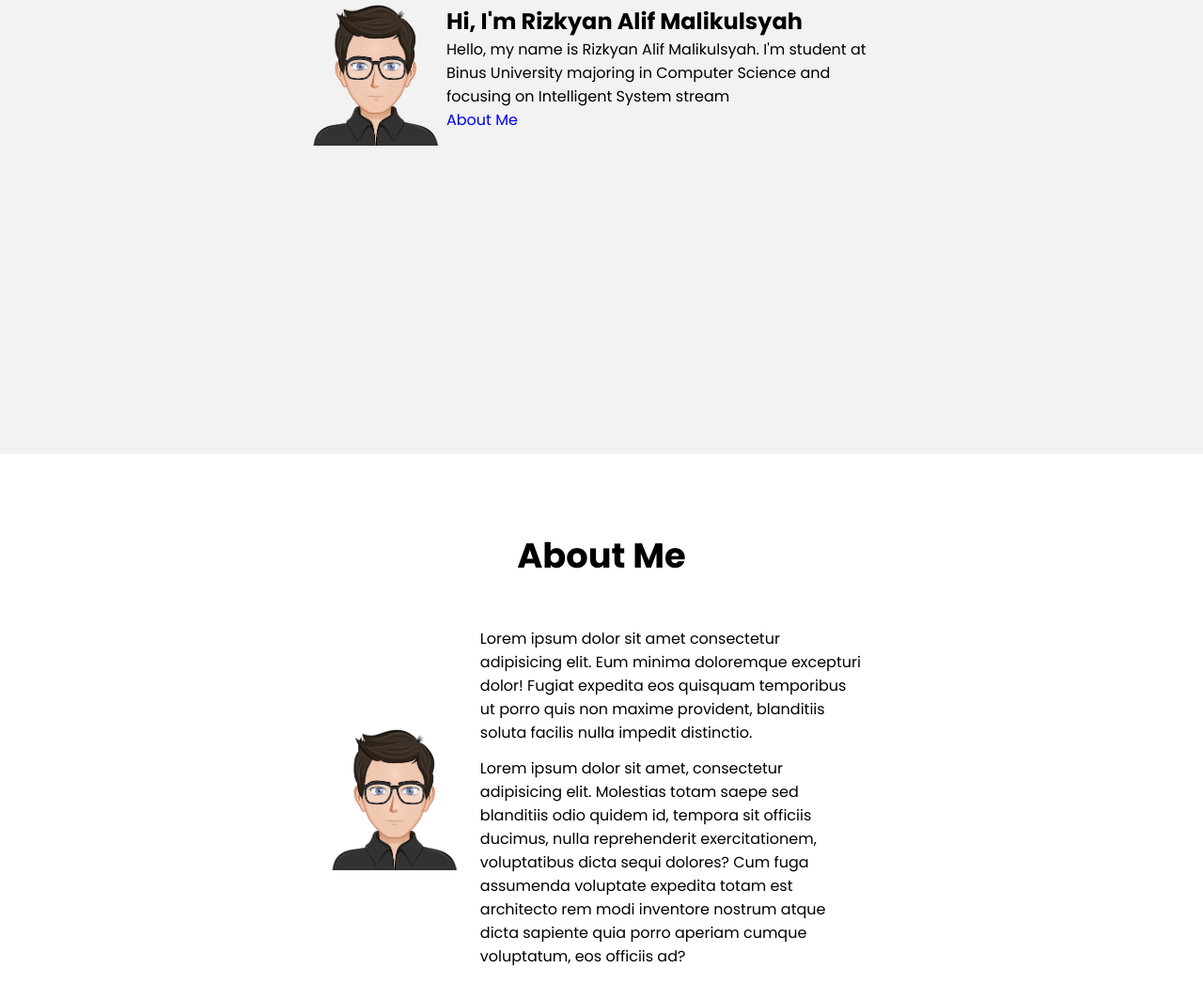
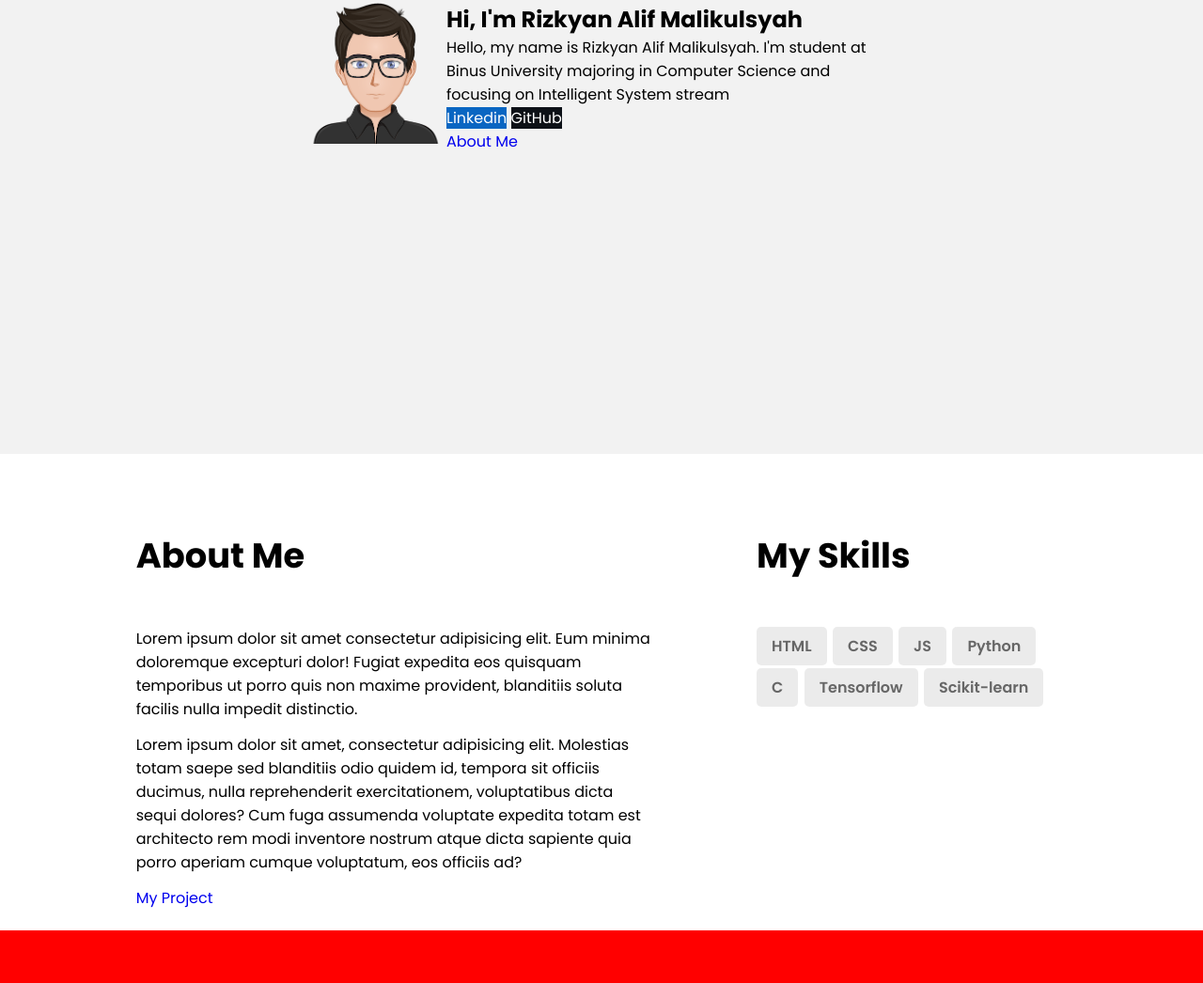
Before and after one commit to rizkyanalif/testResptempport, a plain HTML site: page index.html in a window 1280 px wide. Shown: the part 317-1363 px from the top of the page at 94% size. Drawn offline with Linux system fonts and the light colour scheme.

Commit message:
about and skills

```diff
--- a/index.html
+++ b/index.html
@@ -19,7 +19,6 @@
                 <div class="navbar-nav">
                     <a href="#home">Home</a>
                     <a href="#about">About</a>
-                    <a href="#skills">Skills</a>
                     <a href="#projects">Projects</a>
                 </div>
                 <div class="navbar-extra">
@@ -36,23 +35,40 @@
                 <div>
                     <h1>Hi, I'm Rizkyan Alif Malikulsyah</h1>
                     <p>Hello, my name is Rizkyan Alif Malikulsyah. I'm student at Binus University majoring in Computer Science and focusing on Intelligent System stream</p>
-                    <a href="#about" class="cta">About Me</a>
+                    <div class="cta">
+                        <div class="social">
+                            <a href="https://www.linkedin.com/" target="_blank" rel="noopener noreferrer" class='linkedin-button'>Linkedin</a>
+                            <a href="https://www.github.com/" target="_blank" rel="noopener noreferrer" class='github-button'>GitHub</a>
+                        </div>
+                        <div class="about-cta">
+                            <a href="#about" class="about-button">About Me</a>
+                        </div>
+                    </div>
                 </div>
             </main>
         </section>
 
         <section class="about" id="about">
-            <h1>About Me</h1>
-            <div class="content">
-                <div class="about-img">
-                    <img src="./asset/avatar.png" alt="My Photo" width="150">
+            <div class="about-me">
+                <h1>About Me</h1>
+                <p>Lorem ipsum dolor sit amet consectetur adipisicing elit. Eum minima doloremque excepturi dolor! Fugiat expedita eos quisquam temporibus ut porro quis non maxime provident, blanditiis soluta facilis nulla impedit distinctio.</p>
+                <p>Lorem ipsum dolor sit amet, consectetur adipisicing elit. Molestias totam saepe sed blanditiis odio quidem id, tempora sit officiis ducimus, nulla reprehenderit exercitationem, voluptatibus dicta sequi dolores? Cum fuga assumenda voluptate expedita totam est architecto rem modi inventore nostrum atque dicta sapiente quia porro aperiam cumque voluptatum, eos officiis ad?</p>
+                <a href="#projects" class="projects-button">My Project</a>
+            </div>
+            <div class="about-skills">
+                <h1>My Skills</h1>
+                <div class="skills">
+                    <div class="skills-skill">HTML</div>
+                    <div class="skills-skill">CSS</div>
+                    <div class="skills-skill">JS</div>
+                    <div class="skills-skill">Python</div>
+                    <div class="skills-skill">C</div>
+                    <div class="skills-skill">Tensorflow</div>
+                    <div class="skills-skill">Scikit-learn</div>
                 </div>
-                <div class="about-desc">
-                    <p>Lorem ipsum dolor sit amet consectetur adipisicing elit. Eum minima doloremque excepturi dolor! Fugiat expedita eos quisquam temporibus ut porro quis non maxime provident, blanditiis soluta facilis nulla impedit distinctio.</p>
-                    <p>Lorem ipsum dolor sit amet, consectetur adipisicing elit. Molestias totam saepe sed blanditiis odio quidem id, tempora sit officiis ducimus, nulla reprehenderit exercitationem, voluptatibus dicta sequi dolores? Cum fuga assumenda voluptate expedita totam est architecto rem modi inventore nostrum atque dicta sapiente quia porro aperiam cumque voluptatum, eos officiis ad?</p>
-                </div>
+                <a href="#projects" class="projects-button">My Project</a>
             </div>
-            </section>
+        </section>
 
         <section class="projects" id="projects">
             <h1>My Projects</h1>
--- a/style.css
+++ b/style.css
@@ -94,38 +94,61 @@ body{
     display: flex;
 }
 
+.home .content .cta .social .linkedin-button{
+    background-color: #0A66C2;
+    color: #FFFFFF;
+}
+.home .content .cta .social .github-button{
+    background-color: #0D1117;
+    color: #FFFFFF;
+}
+
 /* ABOUT */
 
 .about{
     padding: 5rem 7% 1.4rem;
+    display: flex;
+    align-items: flex-start;
+    justify-content: space-around;
+}
+
+.about .about-me{
+    flex: 1;
+    max-width: 50%;
+}
+
+.about .about-skills{
+    max-width: 30%;
 }
 
 .about h1{
-    text-align: center;
+    text-align: left;
     font-size: 2.3rem;
     margin-bottom: 3rem;
 }
 
-.about .content{
-    display: flex;
-    align-items: center;
-    justify-content: center;
-}
-
-.about .content .about-desc{
-    max-width: 40%;
-    padding: 0 1rem;
-}
-
-.about .content .about-desc p{
+.about .about-me p{
     margin-bottom: 0.8rem;
 }
 
-/* SKILLS */
+.about .about-skills .skills{
+    display: flex;
+    flex-wrap: wrap;
+}
 
-.skills{
-    padding: 5rem 7% 1.4rem;
-    background-color: blue;
+.about .about-skills .skills .skills-skill{
+    padding: 0.5rem 1rem;
+    margin-bottom: 0.2rem;
+    margin-right: 0.4rem;
+    font-size: 1rem;
+    background: rgba(153, 153, 153, 0.2);
+    border-radius: 5px;
+    font-weight: 600;
+    color: #666;
+}
+
+.about .about-skills .projects-button{
+    display: none;
 }
 
 /* PROJECTS */
```
